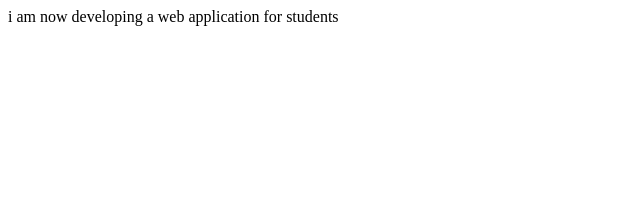
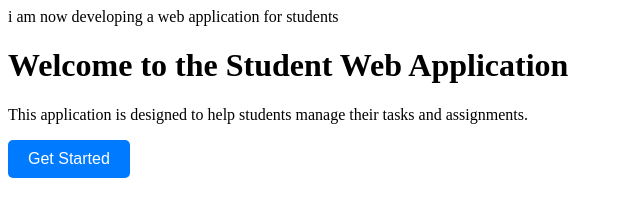
Before and after one commit to sahabg245/web-dev, a plain HTML site: page index.html in a window 1280 px wide. Shown: the whole page, without its empty margins (0-640 px from the left). Drawn offline with Linux system fonts and the light colour scheme.

Commit message:
adding a new button style

```diff
--- a/index.html
+++ b/index.html
@@ -4,8 +4,13 @@
     <meta charset="UTF-8">
     <meta name="viewport" content="width=device-width, initial-scale=1.0">
     <title>Document</title>
+    <link rel="stylesheet" href="style.css">
 </head>
 <body>
     i am now developing a web application for students
+    <div class="container">
+        <h1>Welcome to the Student Web Application</h1>
+        <p>This application is designed to help students manage their tasks and assignments.</p>
+        <button id="startButton">Get Started</button>
 </body>
 </html>
--- /dev/null
+++ b/style.css
@@ -0,0 +1,13 @@
+button {
+    padding: 10px 20px;
+    background-color: #007BFF;
+    color: white;
+    border: none;
+    border-radius: 5px;
+    font-size: 16px;
+    cursor: pointer;
+}
+
+button:hover {
+    background-color: #0056b3;
+}
```
